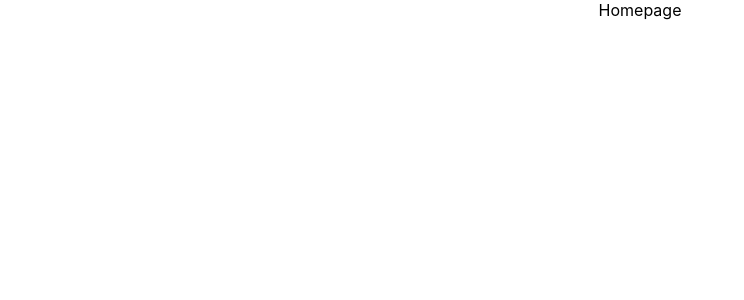
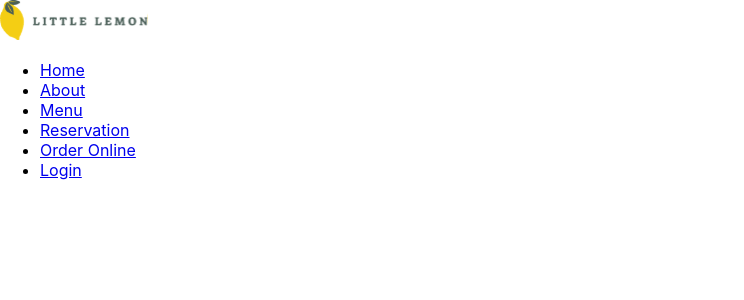
Before and after one commit to shehababed/Meta-front-end-developer-capstone-project, a React (Create React App) app: page / in a window 1280 px wide. Shown: the top 300 px of the page, without its empty margins (0-744 px from the left). Built offline with nearby package versions, Linux system fonts and the light colour scheme.

Commit message:
Added semantic HTML

```diff
--- a/src/App.js
+++ b/src/App.js
@@ -1,10 +1,17 @@
 import './App.css';
+import Footer from './components/Footer';
+import Header from './components/Header';
+import Main from './components/Main';
+import Nav from './components/Nav';
 
 function App() {
   return (
-    <div className="App">
-      Homepage
-    </div>
+    <>
+    <Header/>
+    <Nav/>
+    <Main/>
+    <Footer/>
+    </>
   );
 }
 
--- /dev/null
+++ b/src/components/Footer.js
@@ -0,0 +1,10 @@
+
+const Footer = () => {
+    return (
+    <footer>
+
+    </footer>
+    )
+}
+
+export default Footer;
--- /dev/null
+++ b/src/components/Header.js
@@ -0,0 +1,9 @@
+const Header = () => {
+    return (
+    <header>
+
+    </header>
+    )
+}
+
+export default Header;
--- /dev/null
+++ b/src/components/Main.js
@@ -0,0 +1,10 @@
+
+const Main = () => {
+    return (
+    <main>
+
+    </main>
+    )
+}
+
+export default Main;
--- /dev/null
+++ b/src/components/Nav.js
@@ -0,0 +1,33 @@
+import logo from '../assets/Logo.svg'
+const Nav = () => {
+    return (
+        <nav>
+            <a href='/'>
+            <img src={logo} alt='Logo'/>
+            </a>
+            {/* Navbar items */}
+            <ul>
+                <li>
+                    <a href="/">Home</a>
+                </li>
+                <li>
+                    <a href="/">About</a>
+                </li>
+                <li>
+                    <a href="/">Menu</a>
+                </li>
+                <li>
+                    <a href="/">Reservation</a>
+                </li>
+                <li>
+                    <a href="/">Order Online</a>
+                </li>
+                <li>
+                    <a href="/">Login</a>
+                </li>
+            </ul>
+        </nav>
+    )
+}
+
+export default Nav;
```
Also changed, not shown: src/assets/Logo.svg (added).
